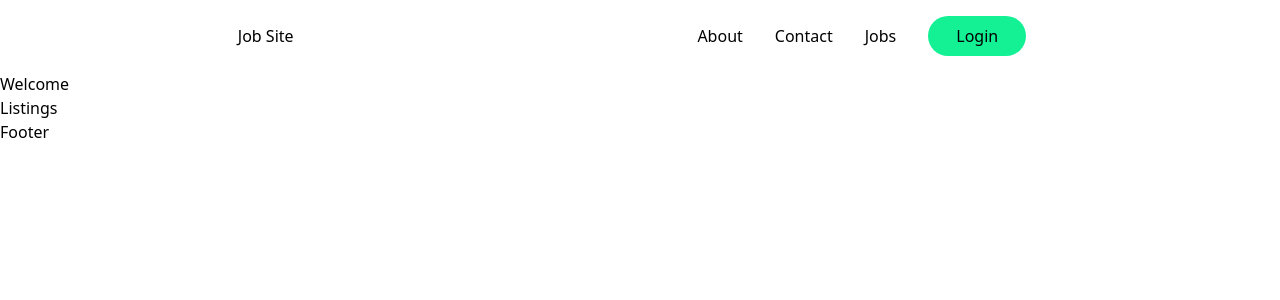
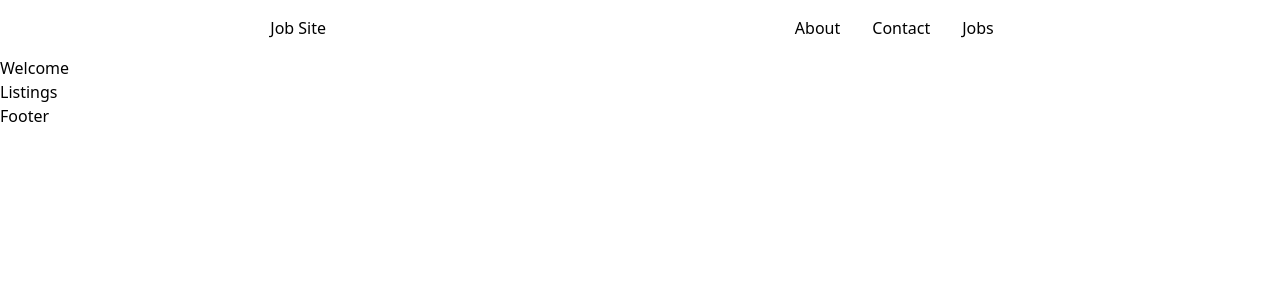
Before and after one commit to Maniktherana/job_posting, a React (Vite) app in the folder vite-project/: page / in a window 1280 px wide. Shown: the top 300 px of the page. Built offline with nearby package versions, Linux system fonts and the light colour scheme.

Commit message:
Update Navbare.jsx

```diff
--- a/vite-project/src/components/Navbar.jsx
+++ b/vite-project/src/components/Navbar.jsx
@@ -12,30 +12,27 @@ const Navbar = () => {
     return (
         <nav className="w-full flex md:justify-center justify-between items-center p-4">
             <div className="md:flex-[0.5] flex-initial justify-center items-center">
-                <h1 className="w-32 cursor-pointer"> Job Site</h1>
+                <h1 className="w-32 cursor-pointer">Job Site</h1>
             </div>
             <ul className="text-black md:flex hidden list-none flex-row justify-between items-center flex-initial">
                 {["About", "Contact", "Jobs"].map((item, index) => (
                 <NavBarItem key={item + index} title={item} />
                 ))}
-                <li className="text-black bg-[#14F195] py-2 px-7 mx-4 rounded-full cursor-pointer hover:bg-slate-100">
-                    Login
-                </li>
             </ul>
             <div className="flex relative">
                 {!toggleMenu && (
                 <HiMenuAlt4 fontSize={28} className="text-black md:hidden cursor-pointer" onClick={() => setToggleMenu(true)} />
                 )}
                 {toggleMenu && (
-                <AiOutlineClose fontSize={28} className="text-black md:hidden cursor-pointer" onClick={() => setToggleMenu(false)} />
+                <AiOutlineClose fontSize={28} className="text-black md:hidden cursor-pointer z-20" onClick={() => setToggleMenu(false)} />
                 )}
                 {toggleMenu && (
                 <ul className="z-10 fixed -top-0 -right-2 p-3 w-[70vw] h-screen shadow-2xl md:hidden list-none
-                    flex flex-col justify-start items-end rounded-md blue-glassmorphism text-black animate-slide-in">
-                    <li className="text-xl w-full my-2"><AiOutlineClose onClick={() => setToggleMenu(false)} /></li>
+                    flex flex-col justify-start items-center rounded-md text-black animate-slide-in">
                         {["About", "Contact", "Jobs"].map((item, index) =>
                         <NavBarItem key={item + index} title={item} classprops="my-2 text-lg" />,
                         )}
+
                 </ul>
                 )}
             </div>
```
